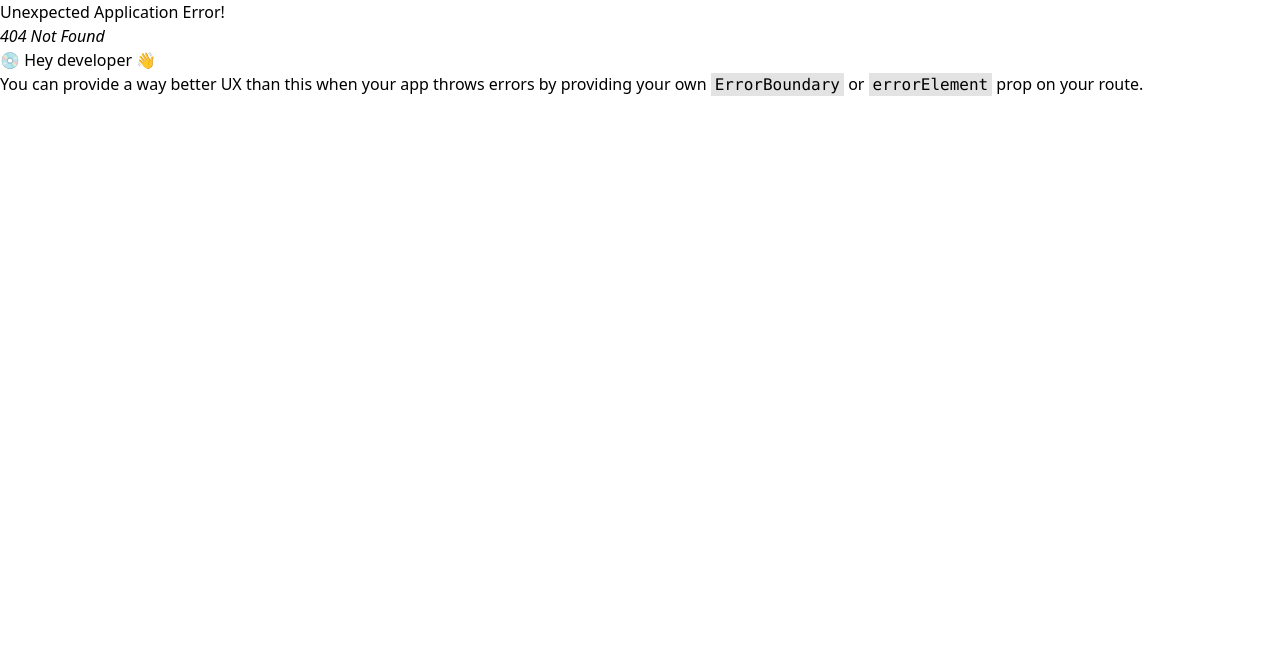
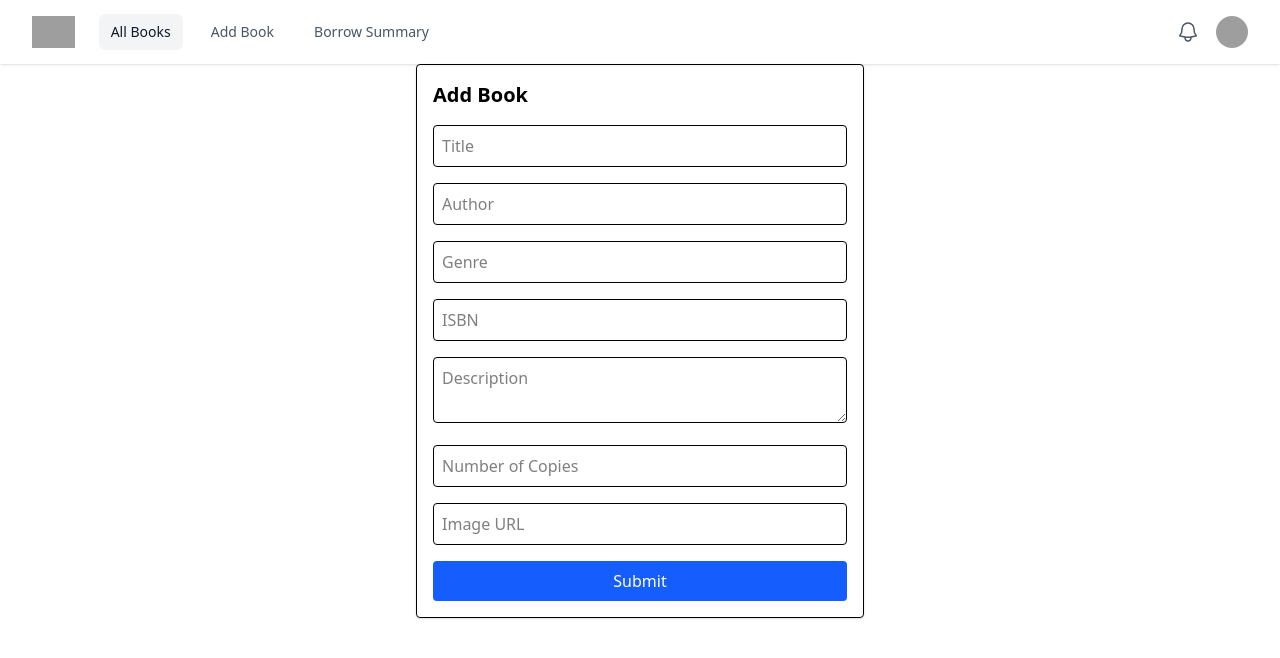
Before and after one commit to tanvir03-2001/Book-App-Client-L2B5A4, a React (Vite) app: page /add-book in a window 1280 px wide. Before the commit this address had no page. Shown: the top 658 px of the page. Built offline with nearby package versions, Linux system fonts and the light colour scheme; grey boxes are pictures that could not be loaded.

Commit message:
added add book

```diff
--- a/package.json
+++ b/package.json
@@ -15,6 +15,7 @@
     "@tailwindcss/vite": "^4.1.11",
     "react": "^19.1.0",
     "react-dom": "^19.1.0",
+    "react-hook-form": "^7.59.0",
     "react-router": "^7.6.3",
     "tailwindcss": "^4.1.11"
   },
--- /dev/null
+++ b/src/pages/addBook/AddBook.tsx
@@ -0,0 +1,120 @@
+import { useForm } from "react-hook-form";
+
+interface BookFormData {
+  title: string;
+  author: string;
+  genre: string;
+  isbn: string;
+  description: string;
+  copies: string;
+  available: boolean;
+  imageUrl: string;
+}
+
+const AddBook = () => {
+  const {
+    register,
+    handleSubmit,
+    formState: { errors },
+    reset,
+  } = useForm<BookFormData>({
+    defaultValues: {
+      title: "",
+      author: "",
+      genre: "",
+      isbn: "",
+      description: "",
+      copies: "",
+      imageUrl: "",
+    },
+  });
+
+  const onSubmit = (data: BookFormData) => {
+    console.log("Submitted Book:", data);
+    reset(); // Clear form after submission
+  };
+
+  return (
+    <form
+      onSubmit={handleSubmit(onSubmit)}
+      className="max-w-md mx-auto p-4 border rounded shadow space-y-4"
+    >
+      <h2 className="text-xl font-bold">Add Book</h2>
+
+      <input
+        type="text"
+        placeholder="Title"
+        {...register("title", { required: "Title is required" })}
+        className="w-full p-2 border rounded"
+      />
+      {errors.title && <p className="text-red-500">{errors.title.message}</p>}
+
+      <input
+        type="text"
+        placeholder="Author"
+        {...register("author", { required: "Author is required" })}
+        className="w-full p-2 border rounded"
+      />
+      {errors.author && <p className="text-red-500">{errors.author.message}</p>}
+
+      <input
+        type="text"
+        placeholder="Genre"
+        {...register("genre", { required: "Genre is required" })}
+        className="w-full p-2 border rounded"
+      />
+      {errors.genre && <p className="text-red-500">{errors.genre.message}</p>}
+
+      <input
+        type="text"
+        placeholder="ISBN"
+        {...register("isbn", { required: "ISBN is required" })}
+        className="w-full p-2 border rounded"
+      />
+      {errors.isbn && <p className="text-red-500">{errors.isbn.message}</p>}
+
+      <textarea
+        placeholder="Description"
+        {...register("description", { required: "Description is required" })}
+        className="w-full p-2 border rounded"
+      />
+      {errors.description && (
+        <p className="text-red-500">{errors.description.message}</p>
+      )}
+
+      <input
+        type="number"
+        placeholder="Number of Copies"
+        {...register("copies", {
+          required: "Number of copies is required",
+          min: { value: 1, message: "Must be at least 1 copy" },
+        })}
+        className="w-full p-2 border rounded"
+      />
+      {errors.copies && <p className="text-red-500">{errors.copies.message}</p>}
+
+      <input
+        type="text"
+        placeholder="Image URL"
+        {...register("imageUrl", { required: "Image URL is required" })}
+        className="w-full p-2 border rounded"
+      />
+      {errors.imageUrl && (
+        <p className="text-red-500">{errors.imageUrl.message}</p>
+      )}
+
+      {errors.available && (
+        <p className="text-red-500">{errors.available.message}</p>
+      )}
+
+      <button
+        type="submit"
+        className="w-full bg-blue-600 text-white py-2 rounded"
+      >
+        Submit
+      </button>
+    </form>
+  );
+};
+
+export default AddBook;
--- a/src/pages/allBooks/AllBooks.tsx
+++ b/src/pages/allBooks/AllBooks.tsx
@@ -64,7 +64,7 @@ export default function AllBooks() {
 
                       <th
                         scope="col"
-                        className="px-4 py-3.5 text-sm font-normal text-left rtl:text-right text-gray-500 "
+                        className="px-4 py-3.5 text-sm font-normal text-center rtl:text-right text-gray-500 "
                       >
                         Action
                       </th>
@@ -109,7 +109,7 @@ export default function AllBooks() {
                         Lana Steiner
                       </td>
                       <td className="px-4 py-4 text-sm whitespace-nowrap">
-                        <button className="px-1 py-1 text-gray-500 transition-colors duration-200 rounded-lg hover:bg-gray-100">
+                        {/* <button className="px-1 py-1 text-gray-500 transition-colors duration-200 rounded-lg hover:bg-gray-100">
                           <svg
                             xmlns="http://www.w3.org/2000/svg"
                             fill="none"
@@ -124,7 +124,12 @@ export default function AllBooks() {
                               d="M12 6.75a.75.75 0 110-1.5.75.75 0 010 1.5zM12 12.75a.75.75 0 110-1.5.75.75 0 010 1.5zM12 18.75a.75.75 0 110-1.5.75.75 0 010 1.5z"
                             />
                           </svg>
-                        </button>
+                        </button> */}
+                        <div className="flex justify-center gap-x-2 text-sm text-gray-500 whitespace-nowrap">
+                          <span className="text-blue-500">Edit</span>
+                          <span className="text-blue-500">View</span>
+                          <span className="text-red-400">Delete</span>
+                        </div>
                       </td>
                     </tr>
                   </tbody>
```
Also changed, not shown: src/routers/index.tsx (+9 -0 lines), 1 other file (tests, documents, lock files or other folders).
